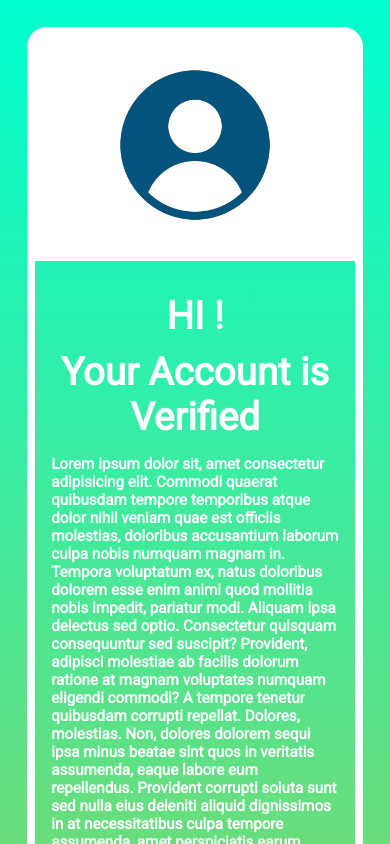
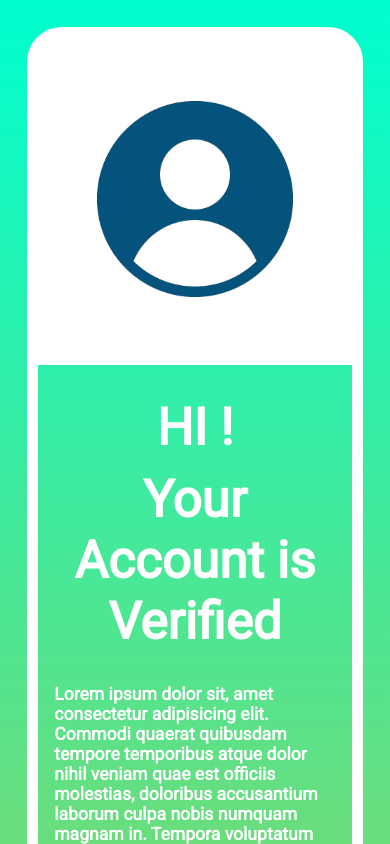
Before and after one commit to velizhaar/notification-card, a React (Create React App) app: page / in a window 390 px wide. Built offline with nearby package versions, Linux system fonts and the light colour scheme.

Commit message:
resizing

```diff
--- a/src/App.css
+++ b/src/App.css
@@ -5,7 +5,6 @@
 }
 .container {
   background: linear-gradient(rgb(0, 254, 208), rgb(106, 221, 124));
-  background-attachment: fixed;
   text-align: center;
   bottom: 0;
   top: 0;
@@ -64,21 +63,21 @@ img {
   height: 270px;
   margin: auto;
 }
-@media (max-width: 1336px) {
+@media (max-width: 1000px) {
   .wrapper {
-    border: 8px solid white;
-    border-radius: 20px;
+    border: 11px solid white;
+    /* border-radius: 20px; */
     margin: 1.7rem;
     padding: 0;
   }
   .user {
     margin: 0;
     border-radius: 0;
-    height: 26vh;
+    height: 38vh;
     padding-bottom: 0.4rem;
   }
   img {
-    height: 160px;
+    height: 210px;
   }
   .notification {
     padding-top: 3.5rem;
@@ -86,10 +85,10 @@ img {
   }
   h1,
   h2 {
-    font-size: 2.4rem;
+    font-size: 3.2rem;
   }
   h3 {
-    padding: 1rem;
-    font-size: 0.95rem;
+    padding: 2rem 1rem;
+    font-size: 1.1rem;
   }
 }
```
